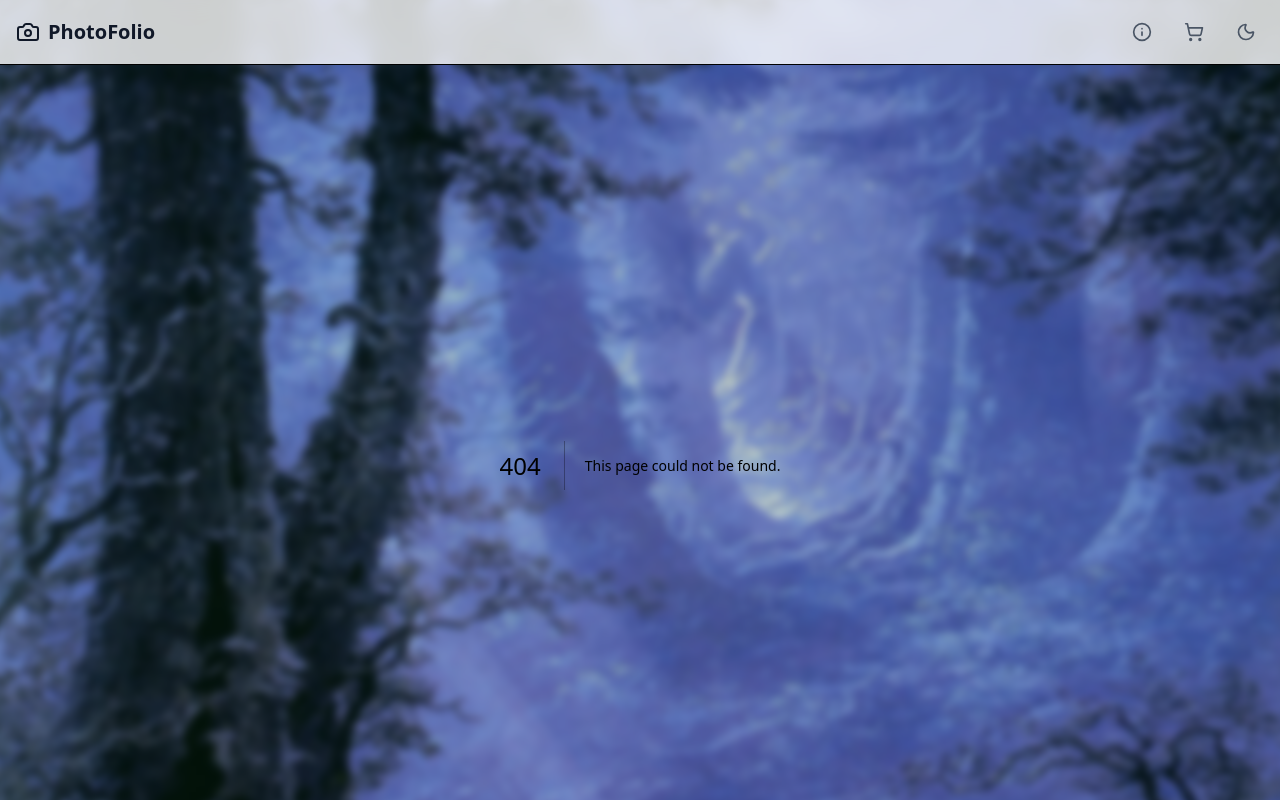
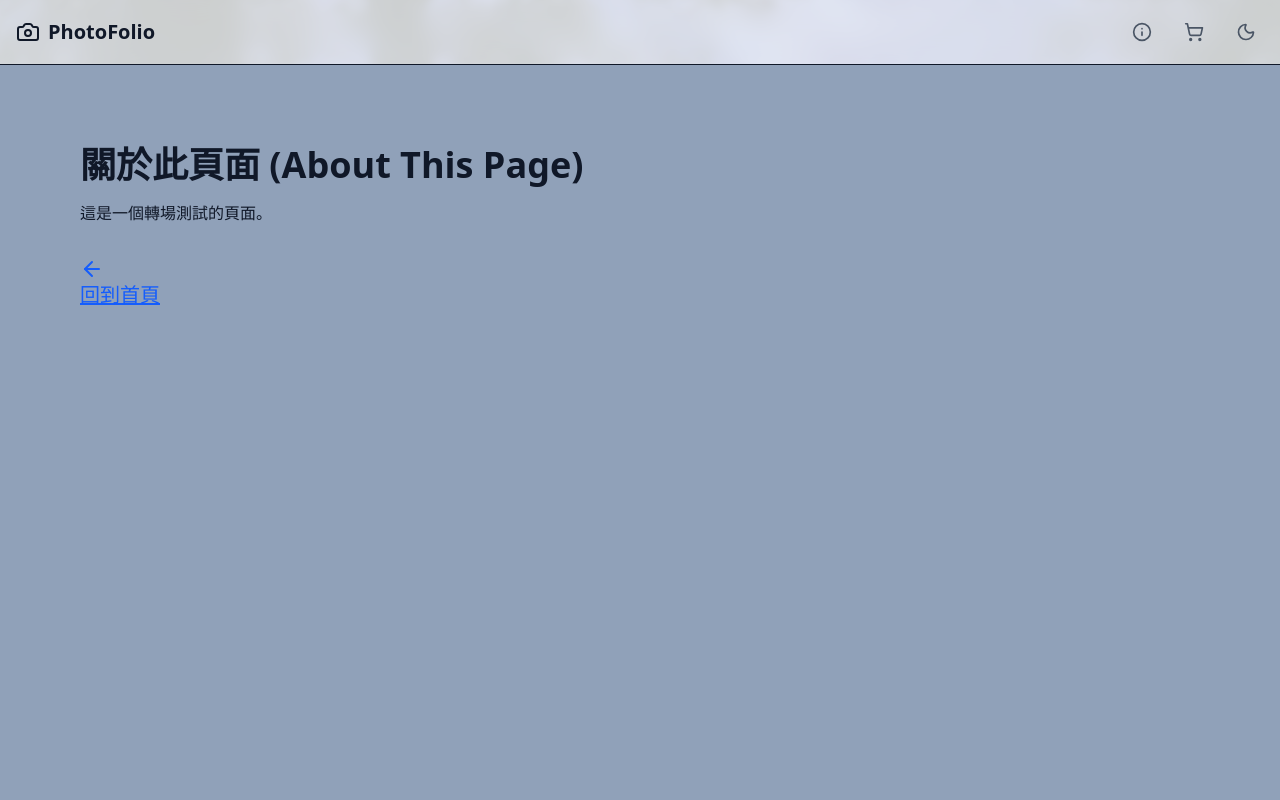
Before and after one commit to AlvinChen072380/photo-portfolio, a Next.js app: page /about in a window 1280 px wide. Before the commit this address had no page. Shown: the top 800 px of the page. Built offline with nearby package versions, Linux system fonts and the light colour scheme.

Commit message:
template-practice-1

```diff
--- /dev/null
+++ b/app/about/page.tsx
@@ -0,0 +1,15 @@
+import Link from "next/link";
+import { ArrowLeftIcon } from "lucide-react";
+
+export default function About() {
+  return (
+    <div className="p-20 bg-slate-400 min-h-screen">
+      <h1 className="text-4xl font-bold mb-4">關於此頁面 (About This Page)</h1>
+      <p className="mb-8">這是一個轉場測試的頁面。</p>
+
+      <Link href="/" className="text-blue-600 underline text-xl">
+        <ArrowLeftIcon/> 回到首頁
+      </Link>
+    </div>
+  )
+}
--- /dev/null
+++ b/app/template.tsx
@@ -0,0 +1,22 @@
+'use client' //轉場模板
+
+import { motion } from "framer-motion";
+
+export default function Template({ children }: { children: React.ReactNode }) {
+  return (
+    <motion.div
+      // 1. 初始狀態:稍微往下偏移 (y: 20)，透明度 0
+      initial={{ opacity: 0, y: 20 }}
+
+      // 2. 進場狀態: 回到原位 (y: 0)，透明度 1
+      animate={{ opacity: 1, y: 0 }}
+
+      // 3. 過渡設定:緩動效果
+      transition={{ ease: 'easeInOut', duration: 0.5 }}
+
+      className="min-h-screen" // 確保佔滿視窗高度
+    >
+      {children}
+    </motion.div>
+  )
+}
```
